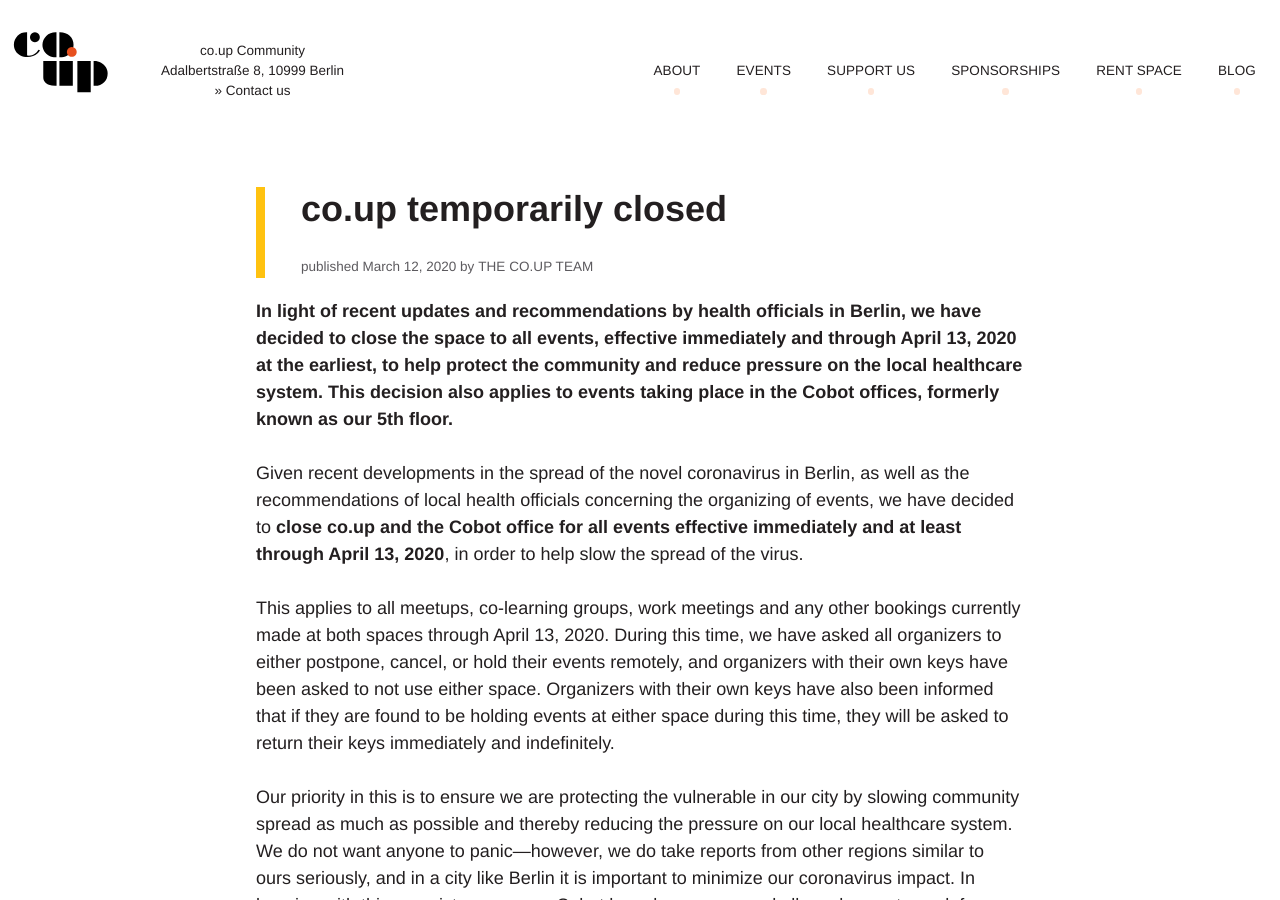
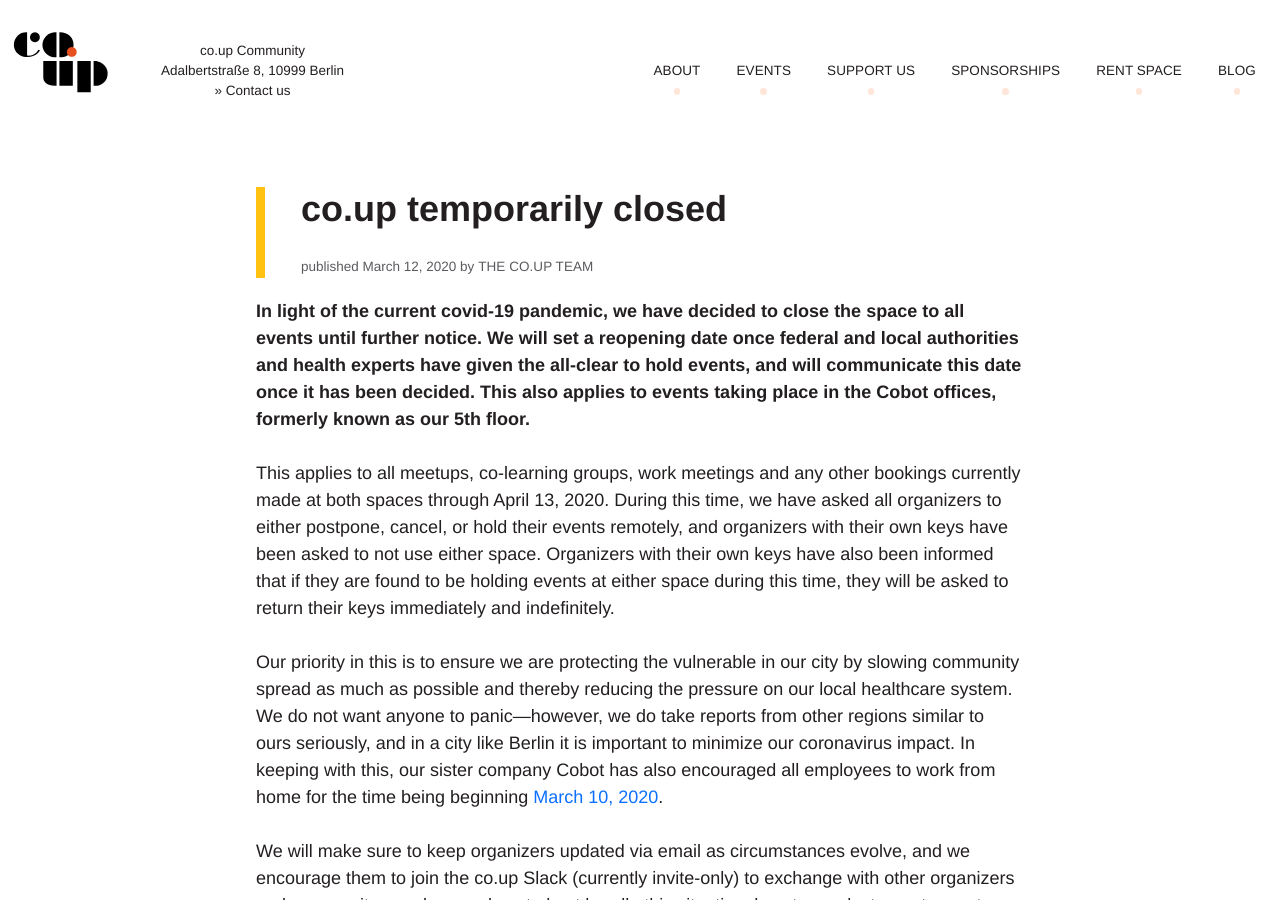
Before and after one commit to co-up/co-up.de, a Jekyll site: the page built from _posts/2020-03-12-coup-temporarily-closed.md, in a window 1280 px wide and 900 px high. Built offline with Jekyll 4.4.1, drawn with Linux system fonts in a browser that asks for light colours; comment, search, counter and statistics services are not loaded.

Commit message:
update blog post

```diff
--- a/_posts/2020-03-12-coup-temporarily-closed.md
+++ b/_posts/2020-03-12-coup-temporarily-closed.md
@@ -4,9 +4,7 @@
 author: The co.up team
 ---
 
-**In light of recent updates and recommendations by health officials in Berlin, we have decided to close the space to all events, effective immediately and through April 13, 2020 at the earliest, to help protect the community and reduce pressure on the local healthcare system. This decision also applies to events taking place in the Cobot offices, formerly known as our 5th floor.**
-
-Given recent developments in the spread of the novel coronavirus in Berlin, as well as the recommendations of local health officials concerning the organizing of events, we have decided to **close co.up and the Cobot office for all events effective immediately and at least through April 13, 2020**, in order to help slow the spread of the virus.
+**In light of the current covid-19 pandemic, we have decided to close the space to all events until further notice. We will set a reopening date once federal and local authorities and health experts have given the all-clear to hold events, and will communicate this date once it has been decided. This also applies to events taking place in the Cobot offices, formerly known as our 5th floor.**
 
 This applies to all meetups, co-learning groups, work meetings and any other bookings currently made at both spaces through April 13, 2020. During this time, we have asked all organizers to either postpone, cancel, or hold their events remotely, and organizers with their own keys have been asked to not use either space. Organizers with their own keys have also been informed that if they are found to be holding events at either space during this time, they will be asked to return their keys immediately and indefinitely.
 
```
